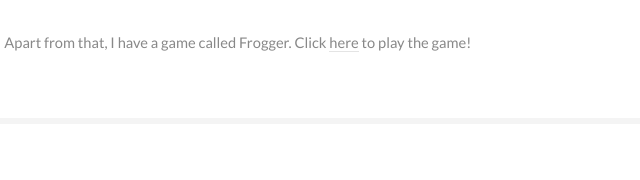
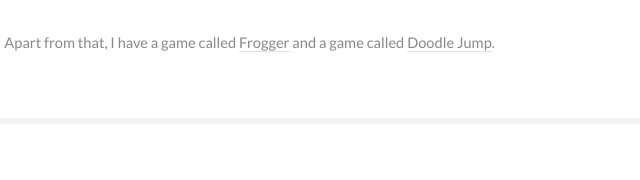
Before and after one commit to ks14ale/ks14ale.github.io, a plain HTML site: page index.html in a window 1280 px wide. Shown: the part 591-771 px from the top of the page, 181-821 px from the left. Drawn offline with Linux system fonts and the light colour scheme.

Commit message:
Added link to second game

```diff
--- a/index.html
+++ b/index.html
@@ -64,7 +64,7 @@
 									<p><br />A Paragraph About Me  <a href=""></a>.</p>
 								</header>
 								<p>I am the lord Alex Ludwick. I have a youtube channel Da LUDDERZ. I am a child genius. I have loads of awesome freinds one of which is called Louie the pizza guy. He gives me free pizza. Please check out my youtube channel. If you cannot find me by name I have put a link under my name. If you see it please subscribe and like my videos. THANK YOU!!!!!!</p>
-								<p>Apart from that, I have a game called Frogger.  Click <a href="http://ks14ale.github.io/froggergame">here</a> to play the game!</p>
+								<p>Apart from that, I have a game called <a href="http://ks14ale.github.io/froggergame">Frogger</a> and a game called <a href="doodle-jump/index.html">Doodle Jump</a>.</p>
 							</div>
 						</section>
 
```
